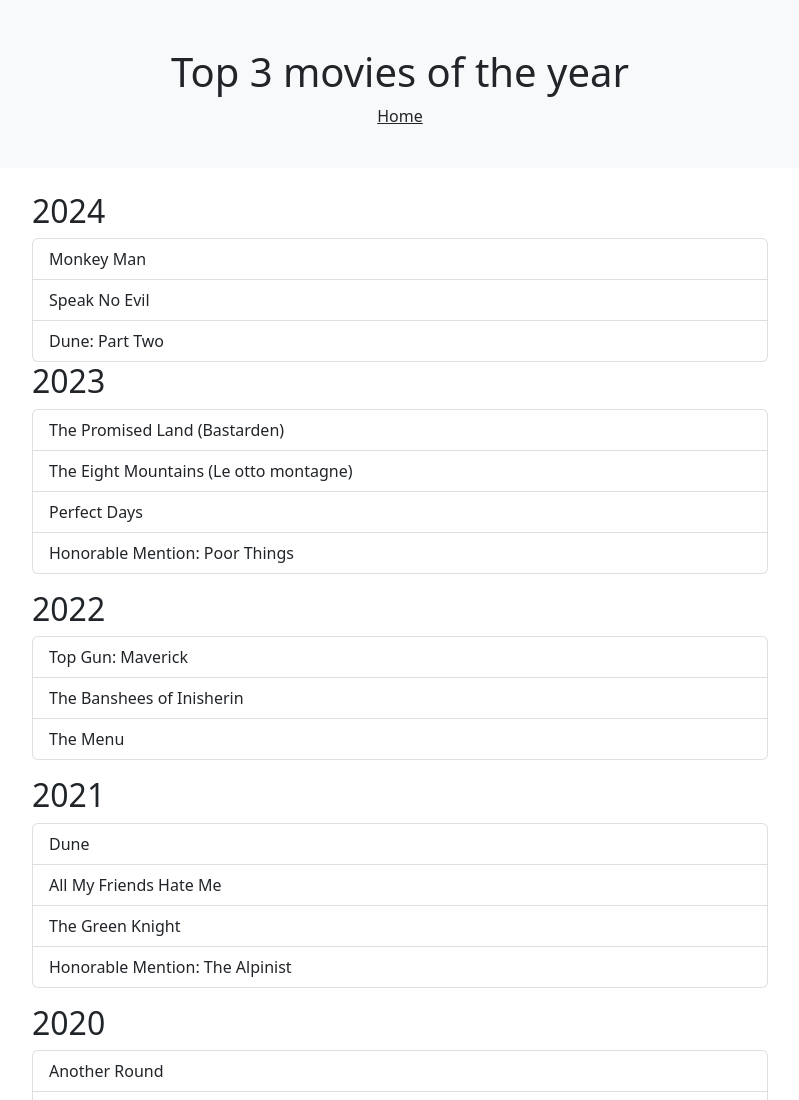
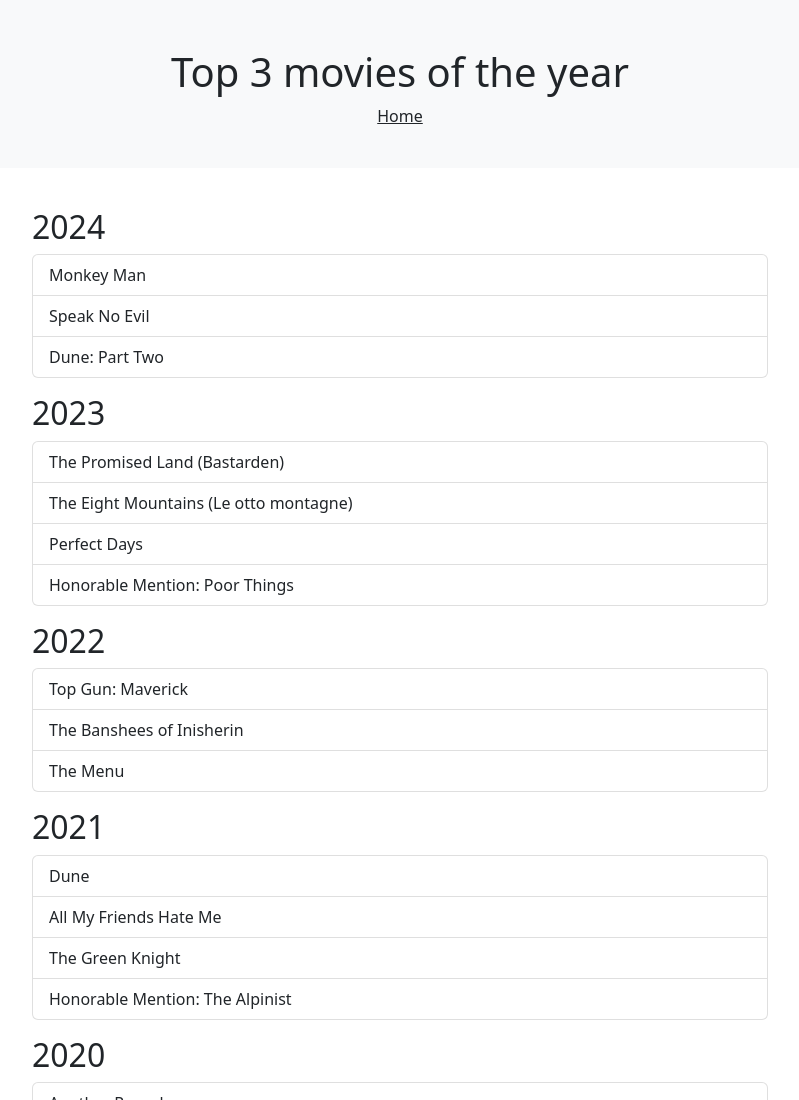
Before and after one commit to bencevass/vassat, a Gatsby site: page /top3movies in a window 1280 px wide. Shown: the top 1100 px of the page, without its empty margins (240-1039 px from the left). Built offline with nearby package versions, Linux system fonts and the light colour scheme; Gatsby itself is replaced by a stand-in of ours.

Commit message:
add margin top

```diff
--- a/src/pages/top3movies.js
+++ b/src/pages/top3movies.js
@@ -18,13 +18,13 @@
                 <div className="row">
                     <div className="col-sm-2"></div>
                     <div className="col-sm-8">
-                      <h2>2024</h2>
+                      <h2 className="mt-3">2024</h2>
                       <ul className="list-group">
                         <li className="list-group-item">Monkey Man</li>
                         <li className="list-group-item">Speak No Evil</li>
                         <li className="list-group-item">Dune: Part Two</li>
                       </ul>
-                      <h2>2023</h2>
+                      <h2 className="mt-3">2023</h2>
                       <ul className="list-group">
                         <li className="list-group-item">The Promised Land (Bastarden)</li>
                         <li className="list-group-item">The Eight Mountains (Le otto montagne)</li>
```
